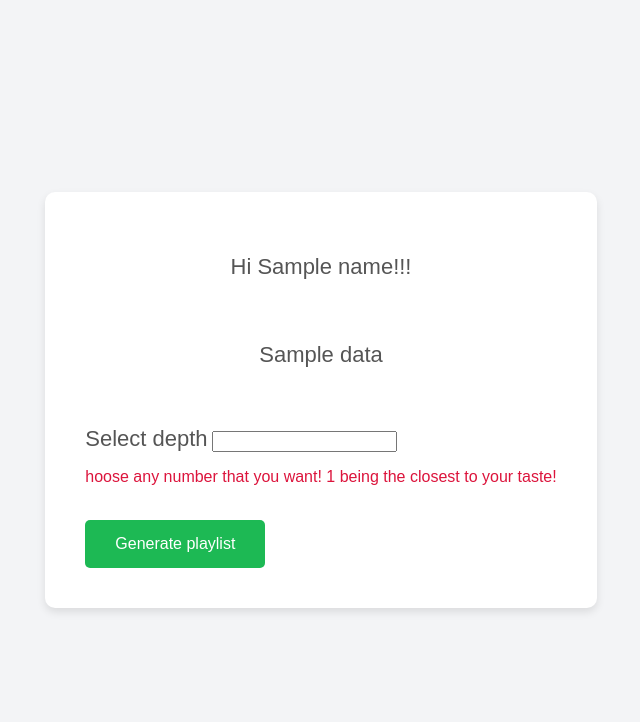
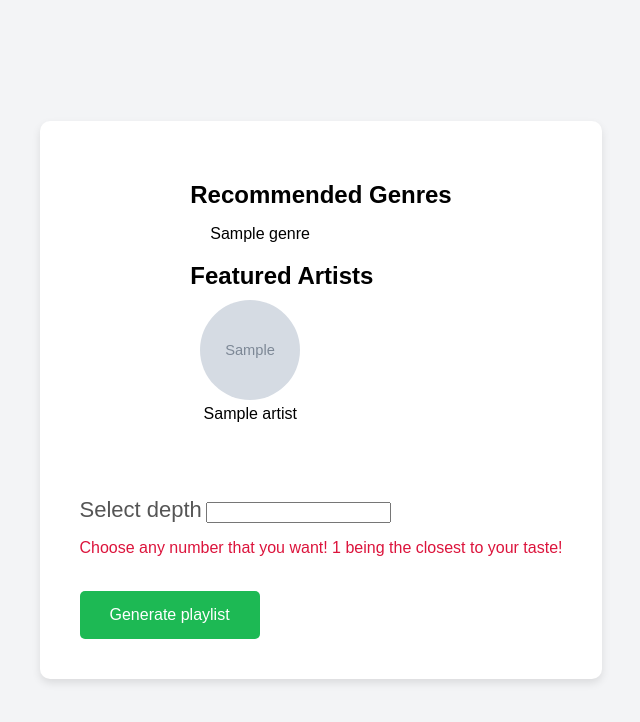
Before and after one commit to geomin76/degrees-of-music, a Flask app: template templates/index.html in a window 1280 px wide. Shown: the top 722 px of the page, without its empty margins (319-959 px from the left). Run offline with Flask 3, Linux system fonts and the light colour scheme; the template is opened without the code that fills it: most values are stand-ins (such as "Sample title", 1, 10 or a date in 2020); grey boxes marked "Sample" are stand-in pictures; parts of the project's set-up code (start-up, migrations or seed data) failed here and were passed over.

Commit message:
Index Data Fixed

```diff
--- a/static/css/style.css
+++ b/static/css/style.css
@@ -67,3 +67,50 @@ body {
     border-bottom: 1px solid #ddd;
     padding: 8px;
 }
+
+.playlist-container {
+    margin-bottom: 20px;
+}
+
+.playlist-heading {
+    font-size: 24px;
+    margin-bottom: 10px;
+}
+
+.genre-list {
+    list-style-type: none;
+    margin-left: 0;
+    padding-left: 20px;
+}
+
+.genre-list li {
+    margin-bottom: 5px;
+}
+
+.artist-container {
+    display: flex;
+    flex-wrap: wrap;
+}
+
+.artist {
+    width: 120px;
+    text-align: center;
+    margin-right: 20px;
+    margin-bottom: 20px;
+}
+
+.artist-image {
+    width: 100px;
+    height: 100px;
+    border-radius: 50%;
+    margin: 0 auto;
+    display: block;
+}
+
+.artist-name {
+    margin-top: 5px;
+}
+
+.form-group {
+    margin-bottom: 10px;
+}
--- a/templates/index.html
+++ b/templates/index.html
@@ -6,16 +6,28 @@
     <title>Degrees of Music</title>
     <meta name="viewport" content="width=device-width, initial-scale=1.0">
     <link rel="stylesheet" href="{{ url_for('static', filename='css/style.css') }}">
-
 </head>
 <body>
     <div class="page">
-        <div class="gif-container">
+        <div class="container">
+            {% if data %}
+                <div class="playlist-container">
+                    <h2 class="playlist-heading">Recommended Genres</h2>
+                    <ul class="genre-list">
+                        {% for genre in data.genres %}
+                            <li>{{ genre }}</li>
+                        {% endfor %}
+                    </ul>
+                    <h2 class="playlist-heading">Featured Artists</h2>
+                    <div class="artist-container">
+                        {% for artist in data.artist_data %}
+                            <div class="artist">
+                                <img src="{{ artist.image }}" alt="{{ artist.name }}" class="artist-image">
+                                <p class="artist-name">{{ artist.name }}</p>
                             </div>
-            <div class="container">
-        {% if name %}
-            <p class="caption">Hi {{ name }}!!!</p>
-            <p class="caption"> {{ data }} </p>
+                        {% endfor %}
+                    </div>
+                </div>
             {% endif %}
             <br/>
             <form method="POST" action="{{ url_for('search') }}">
@@ -23,11 +35,11 @@
                     <label for="depth" class="caption">Select depth</label>
                     <input type="string" id="depth" name="depth" required>
                 </div>
-            <p class ="caption-red">hoose any number that you want! 1 being the closest to your taste!</p>
+                <p class="caption-red">Choose any number that you want! 1 being the closest to your taste!</p>
                 <br/>
                 <button type="submit" class="button">Generate playlist</button>
             </form>
         </div>
+    </div>
 </body>
-
 </html>
```
Lines whose indentation alone changed are shown as unchanged.
